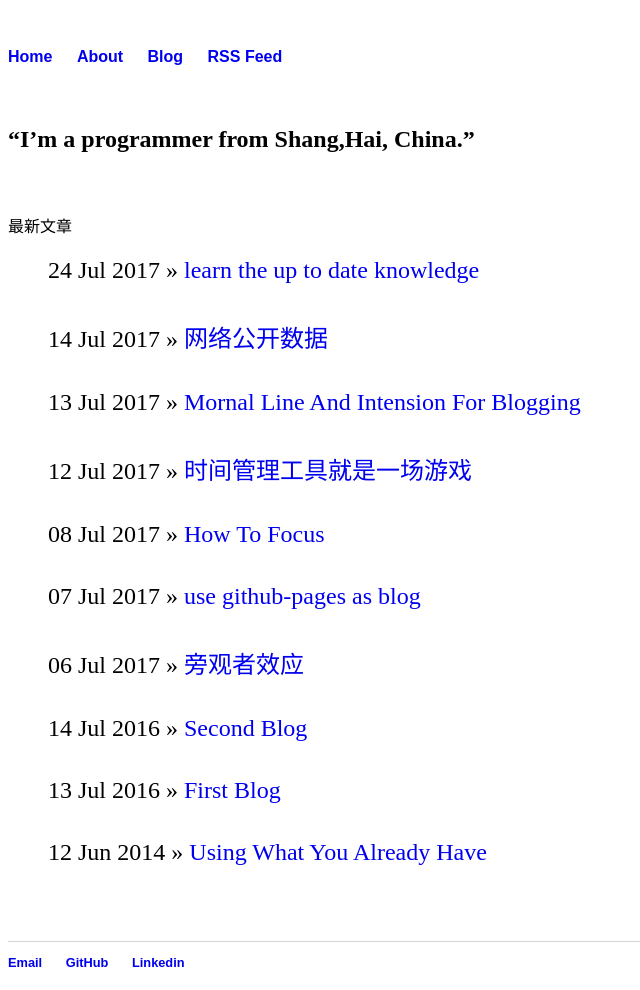
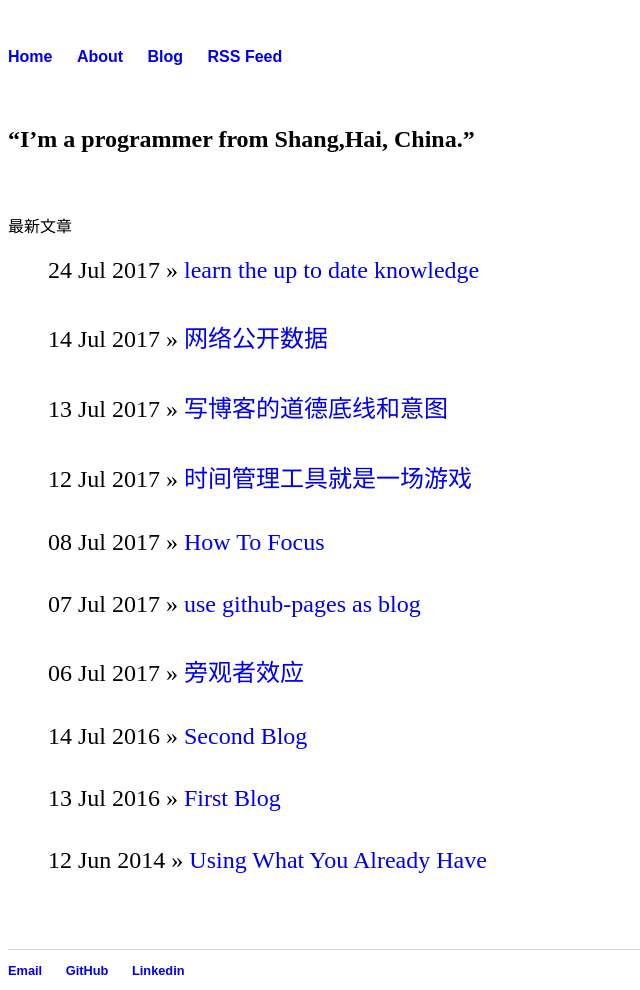
Before and after one commit to liuning0820/liuning0820.github.io, a Jekyll site: the page built from index.html, in a window 1280 px wide. Shown: the whole page, without its empty margins (0-640 px from the left). Built offline with Jekyll 4.4.1, drawn with Linux system fonts in a browser that asks for light colours.

Commit message:
add title.

```diff
--- a/_posts/2017-07-13-mornal-line-and-intension-for-blogging.md
+++ b/_posts/2017-07-13-mornal-line-and-intension-for-blogging.md
@@ -1,9 +1,14 @@
+---
+layout: default
+title: "写博客的道德底线和意图"
+---
+
 # The Mornal Bottom Line
 
 1. Don't write advertorial. 拒绝软文，浪费时间
 2. Don't cheat readers. 不欺骗读者
 
-# The Intension
+# The Intention
 
 1. Share experience in life. 分享生活经历或体会
 2. Share experience of work. 分享工作中的经验
```
